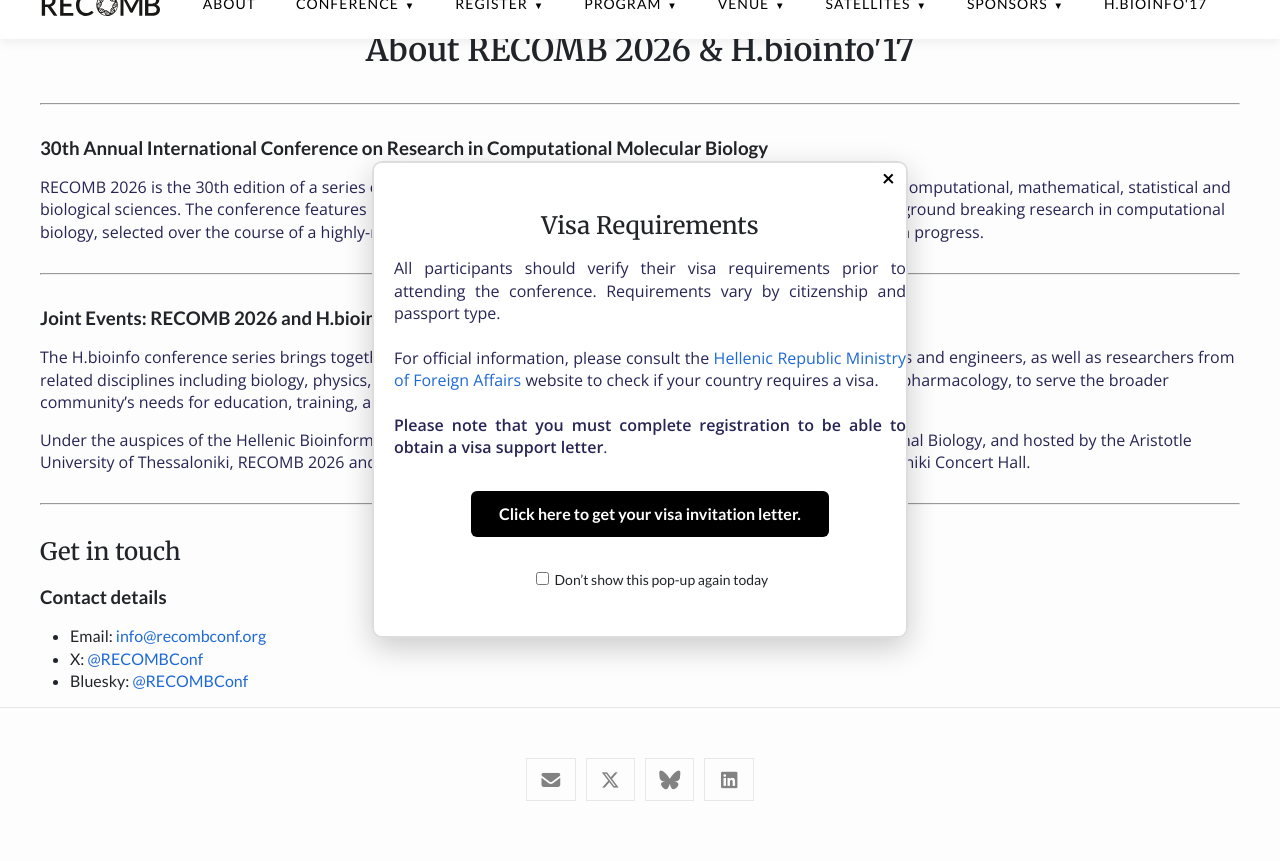
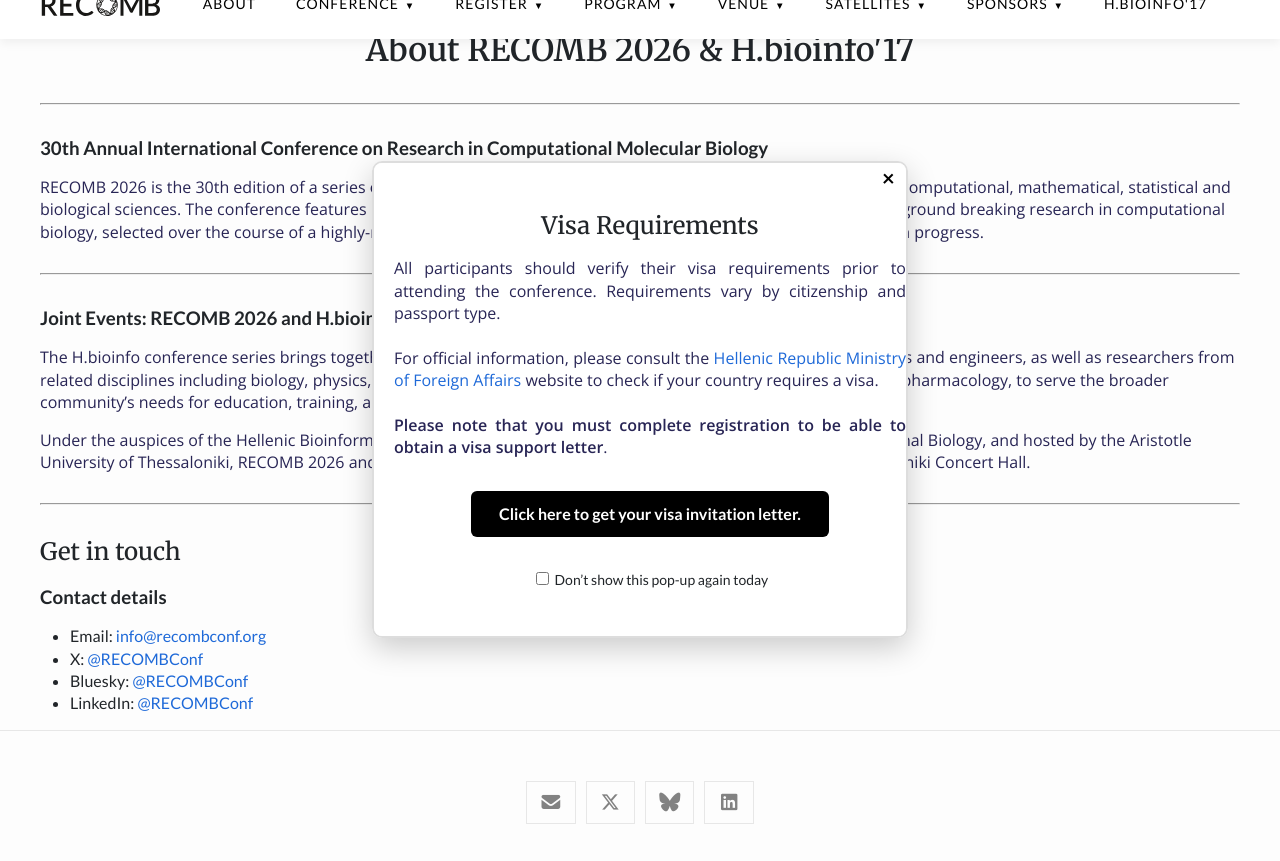
Before and after one commit to recomb-conference/recomb2026, a Jekyll site: the page built from index.md, in a window 1280 px wide and 900 px high, scrolled down 865 px, cut to the strip 39-900 px from the top of the window. Built offline with Jekyll 4.4.1, drawn with Linux system fonts in a browser that asks for light colours; nearby versions of some CDN libraries; before the commit the page ends 1742 px from its top, so only the background shows below that.

Commit message:
Add LinkedIn link for home page

```diff
--- a/index.md
+++ b/index.md
@@ -162,3 +162,4 @@
 - Email: [{{ site.author.email }}](mailto:{{ site.author.email }})
 - X: [@RECOMBConf](https://x.com/RECOMBconf)
 - Bluesky: [@RECOMBConf](https://bsky.app/profile/recombconf.bsky.social)
+- LinkedIn: [@RECOMBConf](https://www.linkedin.com/company/recombconf)
```
